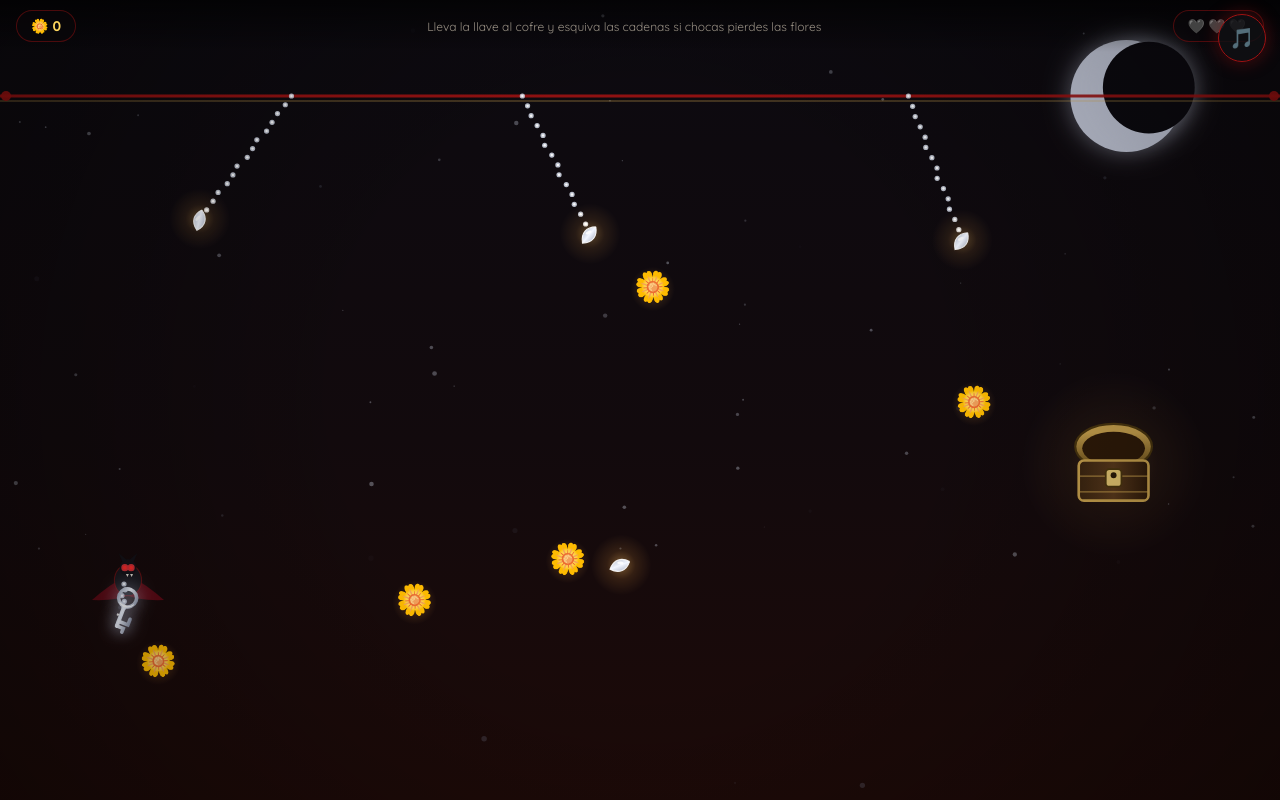
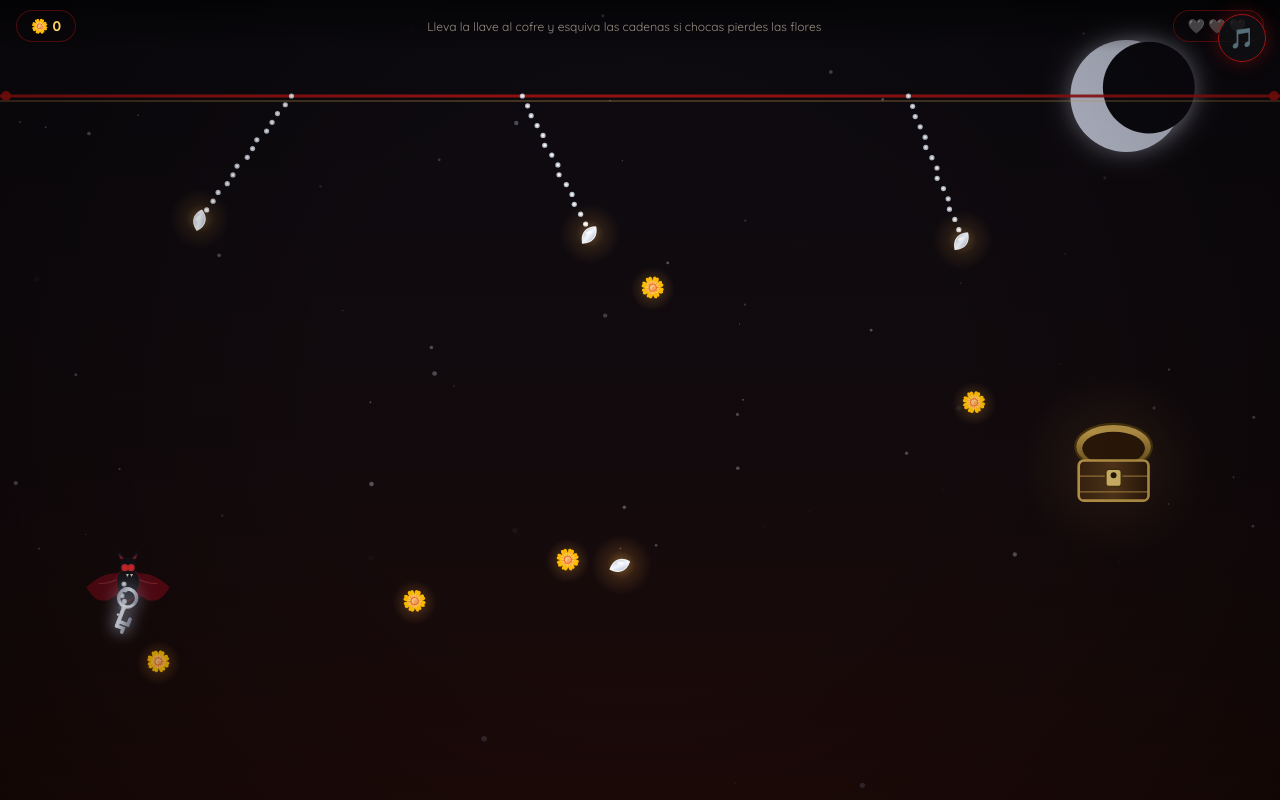
Before and after one commit to DevCavac/regalo-21-septiembre, a plain HTML site: page index.html in a window 1280 px wide. Both pictures are taken after a click on the button "ENTRAR A LA CRIPTA". Drawn offline with Linux system fonts and the light colour scheme.

Commit message:
Publicar murciélago vectorial rediseñado tal como está en la carpeta mafer (movimiento con motionTime). Sin backups.

```diff
--- a/game.js
+++ b/game.js
@@ -61,6 +61,7 @@
 
     var W = 0, H = 0, DPR = 0;
     var time = 0;
+    var motionTime = 0;
     var last = performance.now();
 
     // El juego solo avanza una vez que el usuario entra a la cripta (corrige
@@ -130,6 +131,7 @@
     var bat = { x: 80, y: 100, tx: 80, ty: 100, r: 20, inv: 0 };
     var lives = 3;
     var score = 0;
+    var hudDirty = true;
     var mode = 'game'; // 'game' | 'win'
     var tWin = 0;
     var showStarted = false;
@@ -175,6 +177,7 @@
         obs = [];
         flowers = [];
         parts = [];
+        motionTime = 0;
         for (var i = 0; i < 3; i++) makeKeyGroup();
         for (var j = 0; j < 1; j++) makeKeyDrift();
         spawnFlowers(5, true);
@@ -260,9 +263,15 @@
     }
 
     function updateHud() {
+        hudDirty = true;
+    }
+
+    function flushHud() {
+        if (!hudDirty) return;
         scoreEl.textContent = '🌼 ' + score;
         var h = '🖤'.repeat(Math.max(0, lives)) + '🤍'.repeat(Math.max(0, 3 - lives));
         heartsEl.textContent = h.length ? h : '🖤';
+        hudDirty = false;
     }
 
     // ---------- Perder una vida ----------
@@ -274,7 +283,8 @@
         lives--;
         score = 0;
         updateHud();
-        burst(bat.x, bat.y, 16, 'spark');
+        parts.length = 0;
+        burst(bat.x, bat.y, 6, 'spark');
         tierEl.classList.remove('show');
         oopsMsg.classList.add('show');
         clearTimeout(oopsTimer);
@@ -312,33 +322,55 @@
         // alas
         ctx.fillStyle = 'rgba(96, 10, 22, 0.95)';
         ctx.beginPath();
-        ctx.moveTo(2, -2);
-        ctx.quadraticCurveTo(-8 - flap * 14, 12 - flap * 6, -26 - flap * 12, 16 + flap * 10);
-        ctx.quadraticCurveTo(-10, 24, 2, 18);
+        ctx.moveTo(-4, -2);
+        ctx.bezierCurveTo(-12 - flap * 12, -1 - flap * 5, -20 - flap * 14, 7 - flap * 7, -33 - flap * 10, 5 + flap * 8);
+        ctx.bezierCurveTo(-29 - flap * 8, 13 + flap * 8, -25 - flap * 7, 19 + flap * 10, -18, 23);
+        ctx.bezierCurveTo(-13, 18, -7, 20, -2, 18);
         ctx.fill();
         ctx.beginPath();
-        ctx.moveTo(-2, -2);
-        ctx.quadraticCurveTo(8 + flap * 14, 12 - flap * 6, 26 + flap * 12, 16 + flap * 10);
-        ctx.quadraticCurveTo(10, 24, -2, 18);
+        ctx.moveTo(4, -2);
+        ctx.bezierCurveTo(12 + flap * 12, -1 - flap * 5, 20 + flap * 14, 7 - flap * 7, 33 + flap * 10, 5 + flap * 8);
+        ctx.bezierCurveTo(29 + flap * 8, 13 + flap * 8, 25 + flap * 7, 19 + flap * 10, 18, 23);
+        ctx.bezierCurveTo(13, 18, 7, 20, 2, 18);
         ctx.fill();
+        ctx.strokeStyle = 'rgba(222, 82, 93, 0.42)';
+        ctx.lineWidth = 1;
+        ctx.beginPath();
+        ctx.moveTo(-5, 0); ctx.quadraticCurveTo(-17, 8, -28, 7);
+        ctx.moveTo(5, 0); ctx.quadraticCurveTo(17, 8, 28, 7);
+        ctx.stroke();
         // cuerpo
         ctx.fillStyle = 'rgba(24, 22, 28, 1)';
         ctx.beginPath();
-        ctx.ellipse(0, 4, 13, 15, 0, 0, Math.PI * 2);
+        ctx.moveTo(-10, -1);
+        ctx.bezierCurveTo(-13, 8, -10, 20, 0, 24);
+        ctx.bezierCurveTo(10, 20, 13, 8, 10, -1);
+        ctx.bezierCurveTo(7, -7, -7, -7, -10, -1);
         ctx.fill();
         ctx.strokeStyle = 'rgba(161, 18, 18, 0.55)';
         ctx.lineWidth = 1;
         ctx.stroke();
         // cabeza
         ctx.beginPath();
-        ctx.arc(0, -8, 8, 0, Math.PI * 2);
+        ctx.moveTo(-8, -9);
+        ctx.bezierCurveTo(-8, -15, -4, -18, 0, -18);
+        ctx.bezierCurveTo(4, -18, 8, -15, 8, -9);
+        ctx.bezierCurveTo(8, -4, 4, -1, 0, -1);
+        ctx.bezierCurveTo(-4, -1, -8, -4, -8, -9);
         ctx.fillStyle = 'rgba(20, 18, 24, 1)';
         ctx.fill();
         // orejas
         ctx.beginPath();
-        ctx.moveTo(-5, -13); ctx.lineTo(-9, -22); ctx.lineTo(-1, -15); ctx.fill();
+        ctx.moveTo(-6, -13); ctx.bezierCurveTo(-10, -17, -11, -22, -10, -25);
+        ctx.bezierCurveTo(-6, -23, -3, -20, -2, -15); ctx.fill();
         ctx.beginPath();
-        ctx.moveTo(5, -13); ctx.lineTo(9, -22); ctx.lineTo(1, -15); ctx.fill();
+        ctx.moveTo(6, -13); ctx.bezierCurveTo(10, -17, 11, -22, 10, -25);
+        ctx.bezierCurveTo(6, -23, 3, -20, 2, -15); ctx.fill();
+        ctx.fillStyle = 'rgba(174, 36, 54, 0.8)';
+        ctx.beginPath();
+        ctx.moveTo(-7, -16); ctx.lineTo(-9, -21); ctx.lineTo(-4, -17); ctx.fill();
+        ctx.beginPath();
+        ctx.moveTo(7, -16); ctx.lineTo(9, -21); ctx.lineTo(4, -17); ctx.fill();
         // ojos
         ctx.globalCompositeOperation = 'lighter';
         ctx.fillStyle = redEye || 'rgba(255, 40, 40, 0.75)';
@@ -687,11 +719,8 @@
             ctx.drawImage(spriteGlow, -22, -22, 44, 44);
             ctx.globalAlpha = 1;
             ctx.globalCompositeOperation = 'source-over';
-            ctx.font = Math.max(20, Math.min(30, W * 0.03)) + 'px serif';
-            ctx.textAlign = 'center';
-            ctx.textBaseline = 'middle';
-            ctx.fillStyle = '#ffd75e';
-            ctx.fillText('🌼', 0, 0);
+            var flowerSize = Math.max(28, Math.min(38, W * 0.04));
+            ctx.drawImage(spriteFlower, -flowerSize / 2, -flowerSize / 2, flowerSize, flowerSize);
             ctx.restore();
         }
     }
@@ -699,7 +728,7 @@
     // ---------- Sprites pre-renderizados (rendimiento) ----------
     // Se dibujan una sola vez y se reutilizan cada fotograma en vez de
     // crear gradientes/shadowBlur por frame.
-    var spriteGlow, spriteRays;
+    var spriteGlow, spriteRays, spriteFlower;
     function buildSprites() {
         spriteGlow = document.createElement('canvas');
         spriteGlow.width = spriteGlow.height = 128;
@@ -727,6 +756,14 @@
             cr.closePath();
             cr.fill();
         }
+
+        spriteFlower = document.createElement('canvas');
+        spriteFlower.width = spriteFlower.height = 64;
+        var fc = spriteFlower.getContext('2d');
+        fc.font = '34px serif';
+        fc.textAlign = 'center';
+        fc.textBaseline = 'middle';
+        fc.fillText('🌼', 32, 32);
     }
 
     var vigGrad = null, vigW = 0, vigH = 0;
@@ -775,17 +812,18 @@
         bat.inv = Math.max(0, bat.inv - dt);
 
         var pace = 1 + Math.min(1, score / 14) * 0.55;
+        motionTime += dt * pace;
 
         // obstáculos
         for (var i = 0; i < obs.length; i++) {
             var o = obs[i];
             if (o.type === 'pendulum') {
-                o.angle = o.A * Math.sin(time * o.w * pace + o.phase);
+                o.angle = o.A * Math.sin(motionTime * o.w + o.phase);
                 o.pivotX = o.anchorX + Math.sin(o.angle) * o.L;
                 o.pivotY = rodY + Math.cos(o.angle) * o.L + 4;
             } else {
-                o.x = o.bx + Math.sin(time * o.w1 * pace + o.ph1) * o.sx * W;
-                o.y = o.by + Math.sin(time * o.w2 * pace + o.ph2) * o.sy * H;
+                o.x = o.bx + Math.sin(motionTime * o.w1 + o.ph1) * o.sx * W;
+                o.y = o.by + Math.sin(motionTime * o.w2 + o.ph2) * o.sy * H;
                 o.y = Math.max(50, Math.min(H - 20, o.y));
                 o.rot += o.vr * dt;
             }
@@ -949,6 +987,7 @@
         }
         monitorFps(dt);
         update(dt);
+        flushHud();
         render();
         requestAnimationFrame(frame);
     }
--- a/index.html
+++ b/index.html
@@ -7,7 +7,7 @@
 <link rel="preconnect" href="https://fonts.googleapis.com">
 <link rel="preconnect" href="https://fonts.gstatic.com" crossorigin>
 <link href="https://fonts.googleapis.com/css2?family=Cinzel:wght@600;700;900&family=Quicksand:wght@400;600;700&display=swap" rel="stylesheet">
-<link rel="stylesheet" href="style.css?v=3">
+<link rel="stylesheet" href="style.css?v=5">
 </head>
 <body>
 
@@ -56,6 +56,6 @@
     </div>
 </div>
 
-<script src="game.js?v=3"></script>
+<script src="game.js?v=6"></script>
 </body>
 </html>
```
